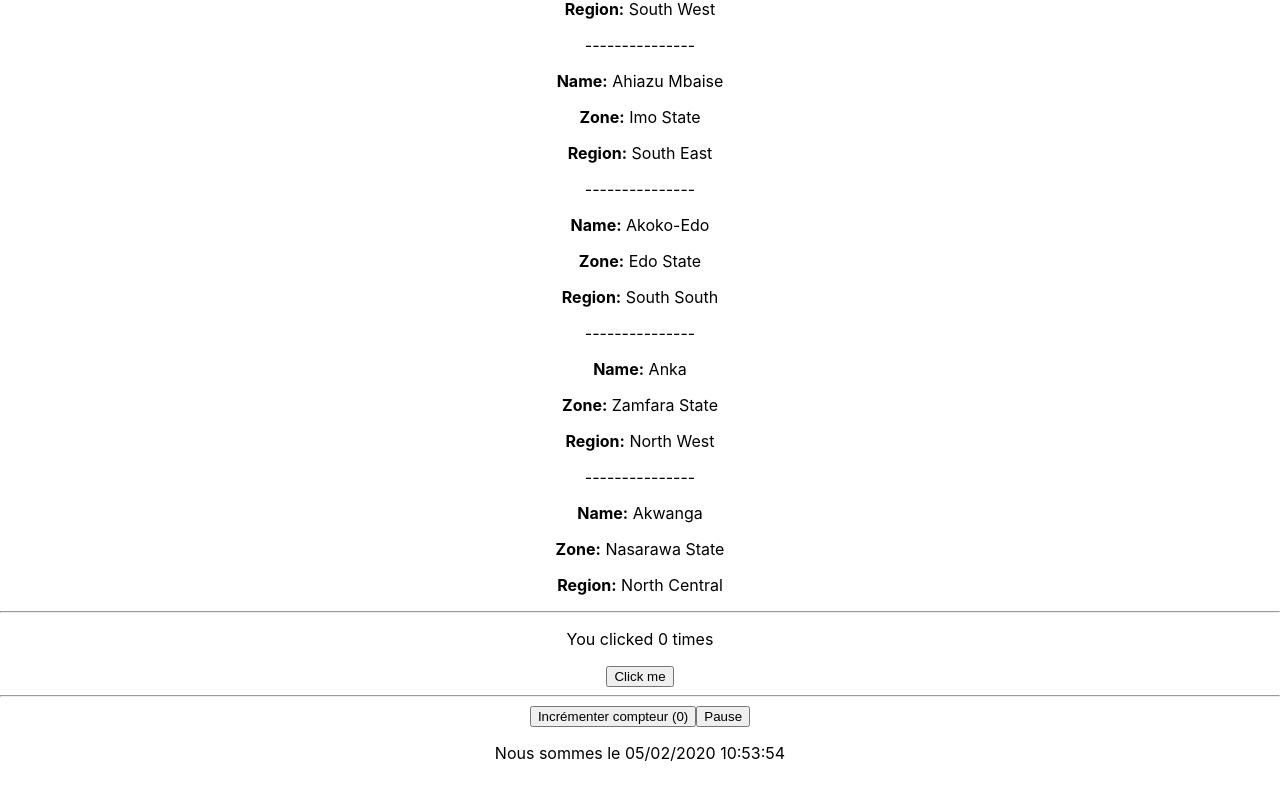
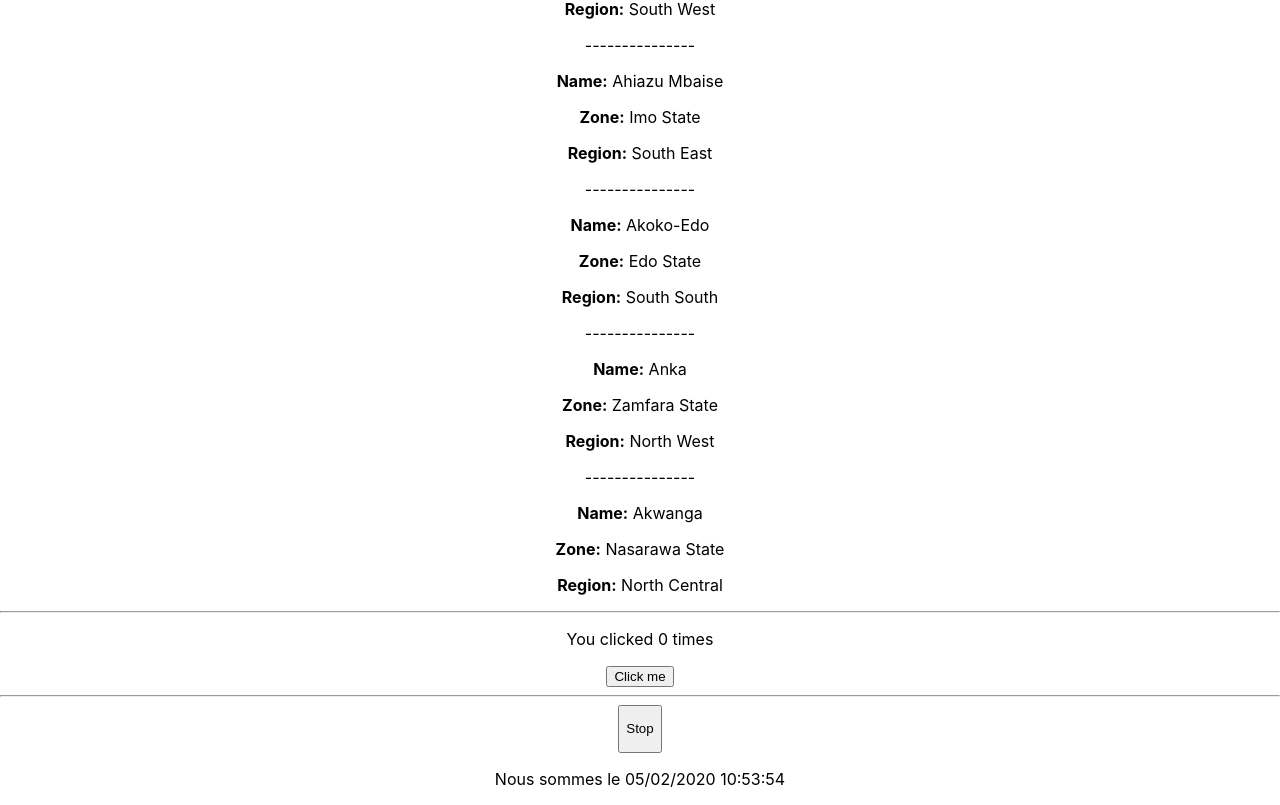
Before and after one commit to SanjiMika/my-learning-react, a React (Create React App) app: page / in a window 1280 px wide. Shown: the part 745-1550 px from the top of the page. Before the commit the page ends 1524 px from the top, so only its background shows below. Built offline with nearby package versions, Linux system fonts and the light colour scheme; no server answers.

Commit message:
hook : create customHook setInterval

```diff
--- a/src/App.js
+++ b/src/App.js
@@ -16,8 +16,7 @@ import testFunctionalProgramming from "./functionnal-programming/test";
 import Location from "./hoc/Location";
 
 import Example from "./hook/Example";
-// import DateDisplay from "./hook/DateDisplay";
-import DateDisplayUseReducer from "./hook/DateDisplayUseReducer";
+import DateDisplayCustomHook from "./hook/DateDisplayCustomHook";
 
 class App extends React.Component {
     constructor(props) {
@@ -69,8 +68,7 @@ class App extends React.Component {
                 <hr/>
                 <Example/>
                 <hr/>
-                {/*<DateDisplay/>*/}
-                <DateDisplayUseReducer/>
+                <DateDisplayCustomHook/>
             </div>
         );
     }
--- /dev/null
+++ b/src/hook/DateDisplayCustomHook.js
@@ -0,0 +1,52 @@
+import React, {useEffect, useState, useRef, useCallback} from 'react';
+
+function useInterval(timeout, getValue) {
+    const [value, setValue] = useState(getValue);
+    const intervalIdRef = useRef(null);
+
+    useEffect(() => {
+        const intervalId = setInterval(
+            () => setValue(getValue()),
+            timeout
+        );
+        intervalIdRef.current = intervalId;
+
+        return function () {
+            clearInterval(intervalId);
+        }
+    }, [timeout, getValue]);
+
+    const handleClick = useCallback(function () {
+        if (intervalIdRef.current) {
+            setValue(getValue());
+            clearInterval(intervalIdRef.current);
+            intervalIdRef.current = null;
+        } else {
+            setValue(getValue());
+            intervalIdRef.current = setInterval(
+                () => setValue(getValue()),
+                timeout
+            );
+        }
+    }, [timeout, getValue]);
+
+    return [value, intervalIdRef.current !== null, handleClick];
+}
+
+const getCurrentDate = () => new Date();
+
+function DateDisplayCustomHook() {
+    const [date, executing, handleClick] = useInterval(1000, getCurrentDate);
+
+    console.log('render DateDisplayCustomHook');
+    return (
+        <>
+            <button onClick={handleClick}>
+                {executing ? <p>Stop</p> : <p>Play</p>}
+            </button>
+            <p>Nous sommes le {date.toLocaleString("fr-FR")}</p>
+        </>
+    );
+}
+
+export default DateDisplayCustomHook;
```
